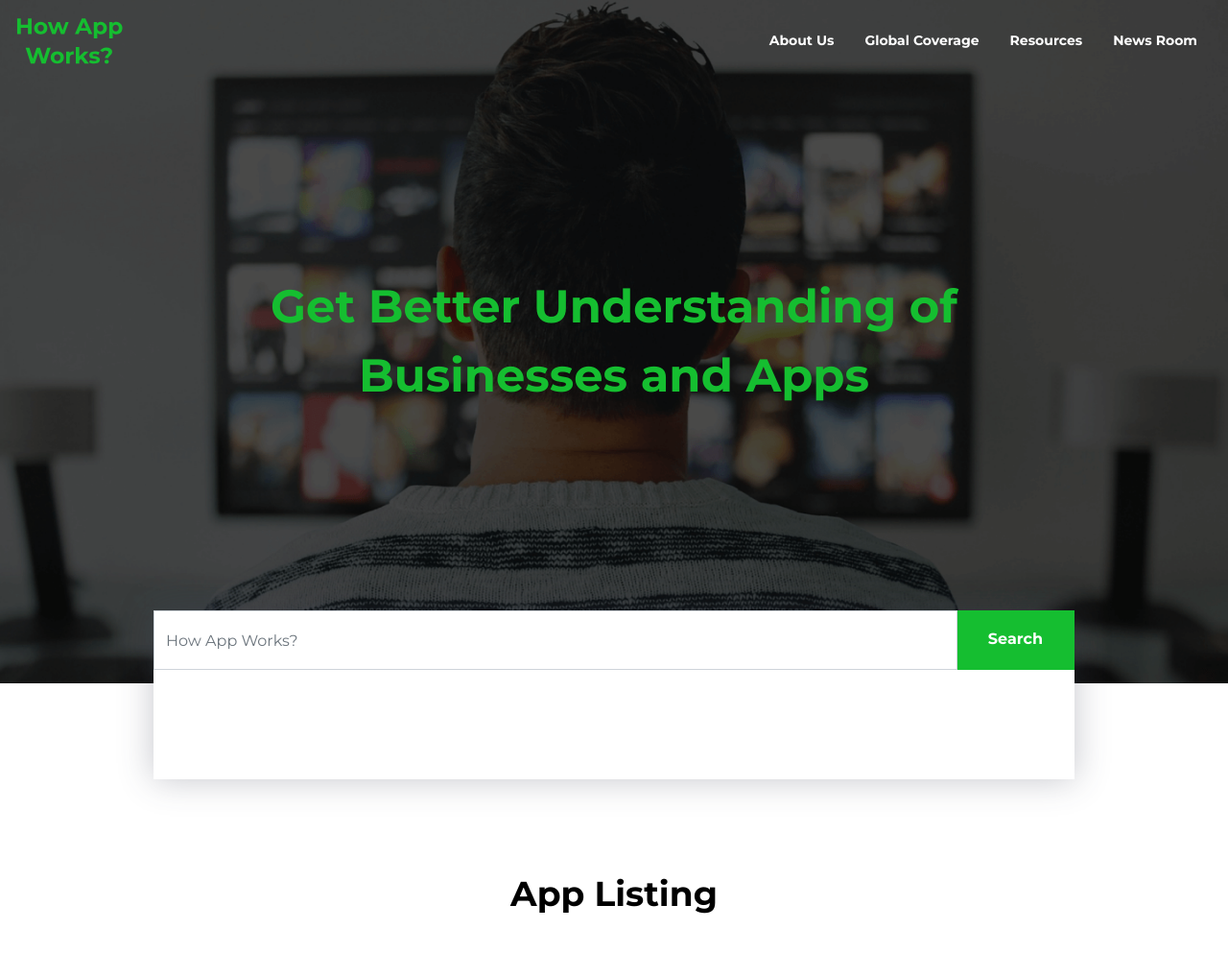
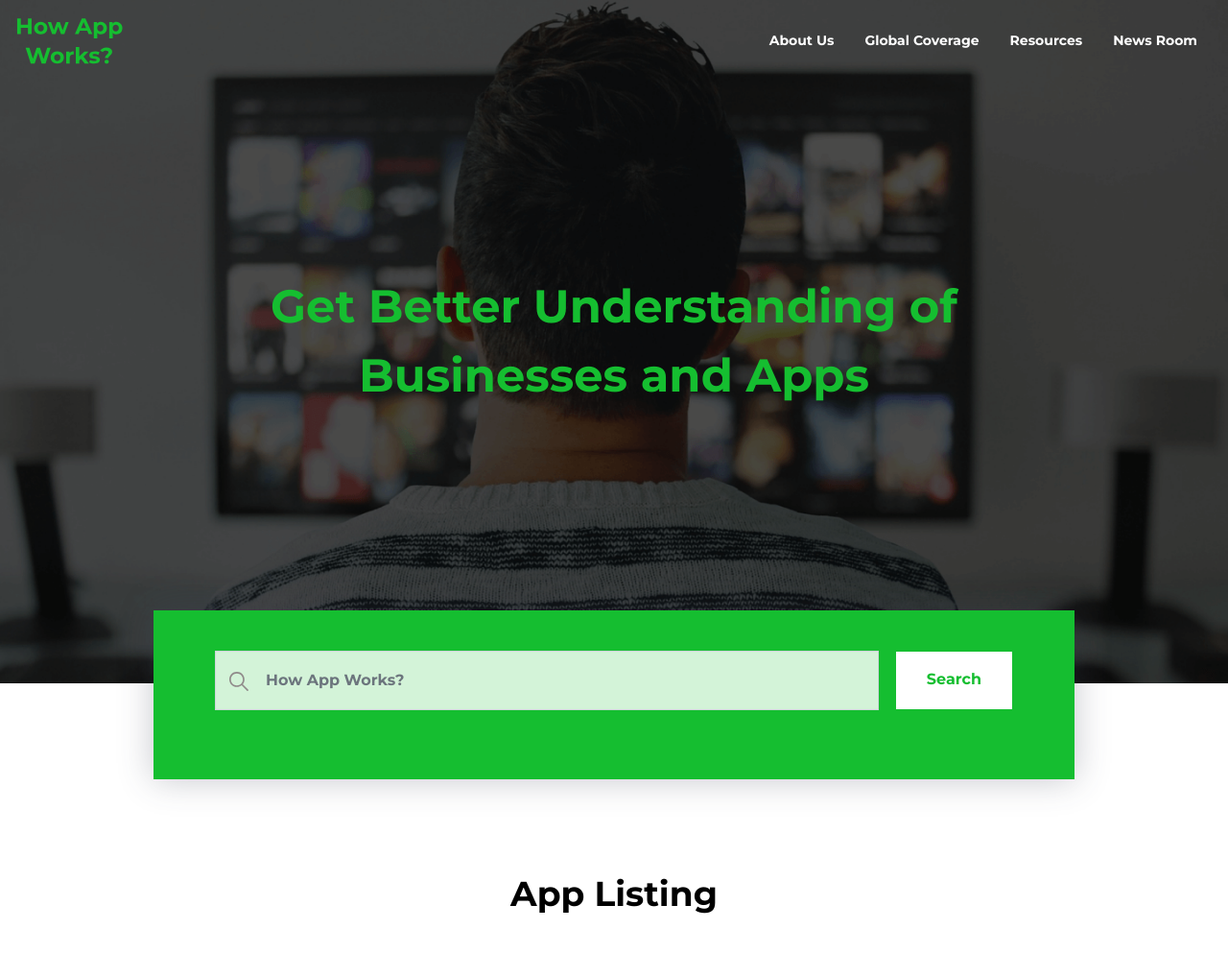
Before and after one commit to RupaliPareek/how-app-works, a PHP site: page / in a window 1280 px wide. Shown: the top 993 px of the page at 96% size. Run offline with PHP 8.4, Linux system fonts and the light colour scheme; some libraries are stand-ins or nearby versions.

Commit message:
Search bar UI updation

```diff
--- a/main.css
+++ b/main.css
@@ -118,9 +118,9 @@ label {
 }
 
 .form-control:focus {
-  border: none;
   outline: 0;
   box-shadow: none;
+  border-color: #15BE30;
 }
 
 .flex-wrapper {
@@ -176,6 +176,20 @@ p {
     padding: 3rem 0;
   }
 }
+::-webkit-input-placeholder {
+  /* Edge */
+  font-weight: 600;
+}
+
+:-ms-input-placeholder {
+  /* Internet Explorer */
+  font-weight: 600;
+}
+
+::placeholder {
+  font-weight: 600;
+}
+
 /* --- Header Starts --- */
 .fixed-top {
   z-index: 0;
@@ -251,18 +265,34 @@ p {
   padding: 0 10rem;
 }
 .search-box-section .search-box {
-  background-color: #FFFFFF;
+  background-color: #15BE30;
   height: 22vh;
   margin-top: -76px;
   z-index: 9999;
   box-shadow: 0 0 34px 0 rgba(63, 66, 87, 0.3);
+  padding: 2.6rem 4rem;
+}
+.search-box-section .search-box .input-group {
+  position: relative;
+}
+.search-box-section .search-box .input-group::before {
+  content: url(./assets/images/search.svg);
+  position: absolute;
+  z-index: 9;
+  top: 22px;
+  left: 15px;
+}
+.search-box-section .search-box .input-group .form-control {
+  margin-right: 18px;
+  padding-left: 52px;
 }
 .search-box-section .search-box .input-group-text {
   font-size: 1rem;
   font-weight: 600;
   padding: 1rem 2rem;
   color: #FFFFFF;
-  background-color: #15BE30;
+  color: #15BE30;
+  background-color: #FFFFFF;
   border: 1px solid #15BE30;
   border-radius: 0;
 }
@@ -408,12 +438,26 @@ footer .flex-wrapper {
   width: 100%;
   padding: 0;
   z-index: 9999;
+  padding: 1rem 4rem;
+  background: rgba(0, 0, 0, 0.7);
 }
 .fixed-top-search .search-box {
-  background-color: #FFFFFF;
+  background-color: transparent;
   height: 9vh;
   z-index: 9999;
   margin-top: 0;
+  padding: 0;
+}
+.fixed-top-search .search-box .input-group {
+  background: transparent;
+}
+.fixed-top-search .search-box .input-group .form-control {
+  background: rgba(255, 255, 255, 0.8);
+}
+.fixed-top-search .search-box .input-group .input-group-text {
+  color: #FFFFFF;
+  background-color: #15BE30;
+  border: 1px solid #15BE30;
 }
 
 /*# sourceMappingURL=main.css.map */
--- a/main.scss
+++ b/main.scss
@@ -124,9 +124,9 @@ label {
 }
 
 .form-control:focus {
-    border: none;
     outline: 0;
     box-shadow: none;
+    border-color: $brand-color;
 }
 
 .flex-wrapper {
@@ -182,6 +182,20 @@ p {
     .section {
         padding: 3rem 0;
     }
+}
+
+::-webkit-input-placeholder {
+    /* Edge */
+    font-weight: 600;
+}
+
+:-ms-input-placeholder {
+    /* Internet Explorer */
+    font-weight: 600;
+}
+
+::placeholder {
+    font-weight: 600;
 }
 
 /* --- Header Starts --- */
@@ -272,18 +286,37 @@ p {
     padding: 0 10rem;
 
     .search-box {
-        background-color: $white-color;
+        background-color: $brand-color;
         height: 22vh;
         margin-top: -76px;
         z-index: 9999;
         box-shadow: 0 0 34px 0 rgba(63, 66, 87, 0.3);
+        padding: 2.6rem 4rem;
+
+        .input-group {
+            position: relative;
+
+            &::before {
+                content: url(./assets/images/search.svg);
+                position: absolute;
+                z-index: 9;
+                top: 22px;
+                left: 15px;
+            }
+
+            .form-control {
+                margin-right: 18px;
+                padding-left: 52px;
+            }
+        }
 
         .input-group-text {
             font-size: 1rem;
             font-weight: 600;
             padding: 1rem 2rem;
             color: $white-color;
-            background-color: $brand-color;
+            color: $brand-color;
+            background-color: $white-color;
             border: 1px solid $brand-color;
             border-radius: 0;
         }
@@ -477,12 +510,30 @@ footer {
     width: 100%;
     padding: 0;
     z-index: 9999;
+    padding: 1rem 4rem;
+    background: rgba(0, 0, 0, 0.7);
 
     .search-box {
-        background-color: $white-color;
+        background-color: transparent;
         height: 9vh;
         z-index: 9999;
         margin-top: 0;
+        padding: 0;
+
+        .input-group {
+            background: transparent;
+
+            .form-control {
+                background: rgba(255, 255, 255, 0.8);
+            }
+
+            .input-group-text {
+                color: $white-color;
+                background-color: $brand-color;
+                border: 1px solid $brand-color;
+            }
+        }
+
     }
 
 }
```
Also changed, not shown: assets/images/search.svg (added), 1 other file.
